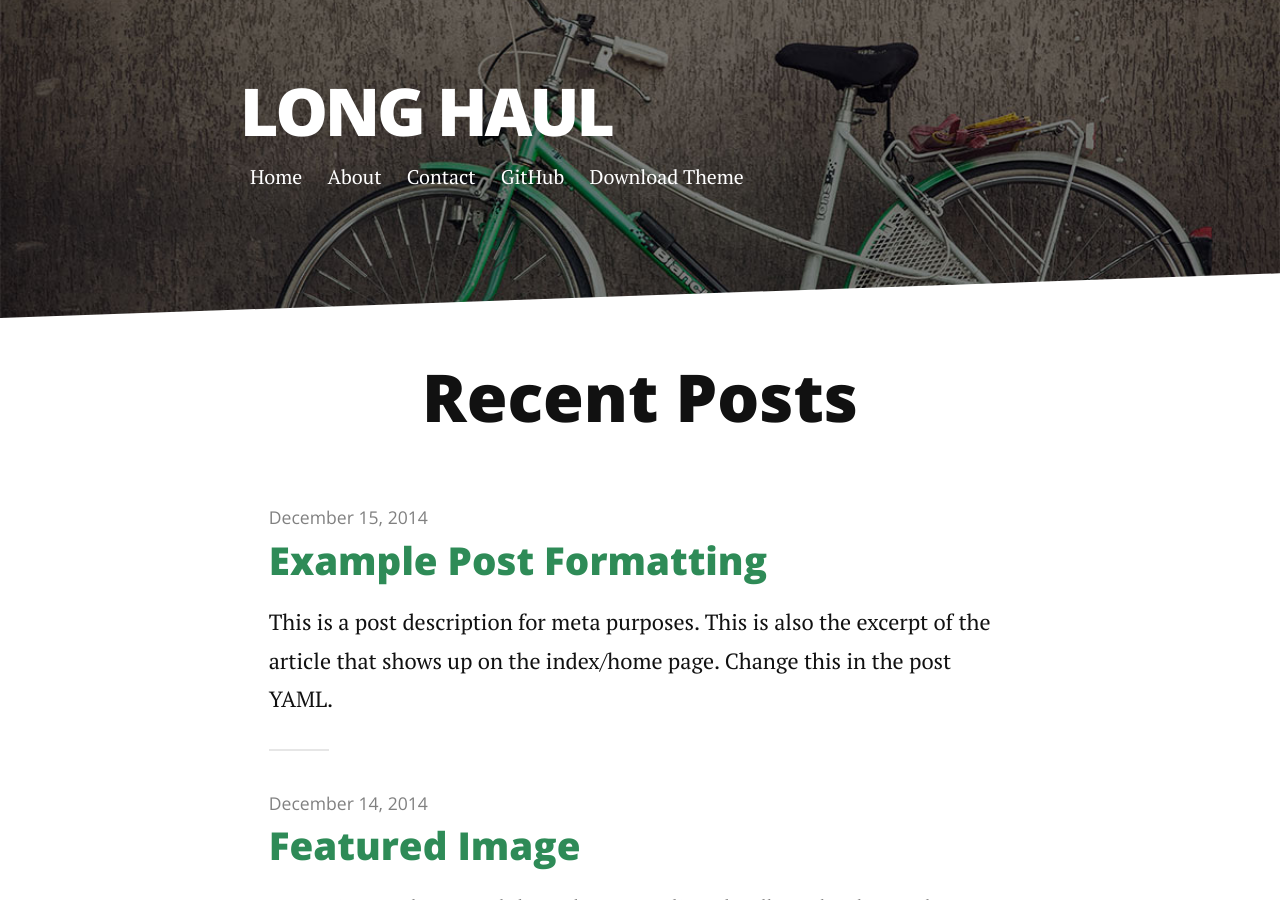
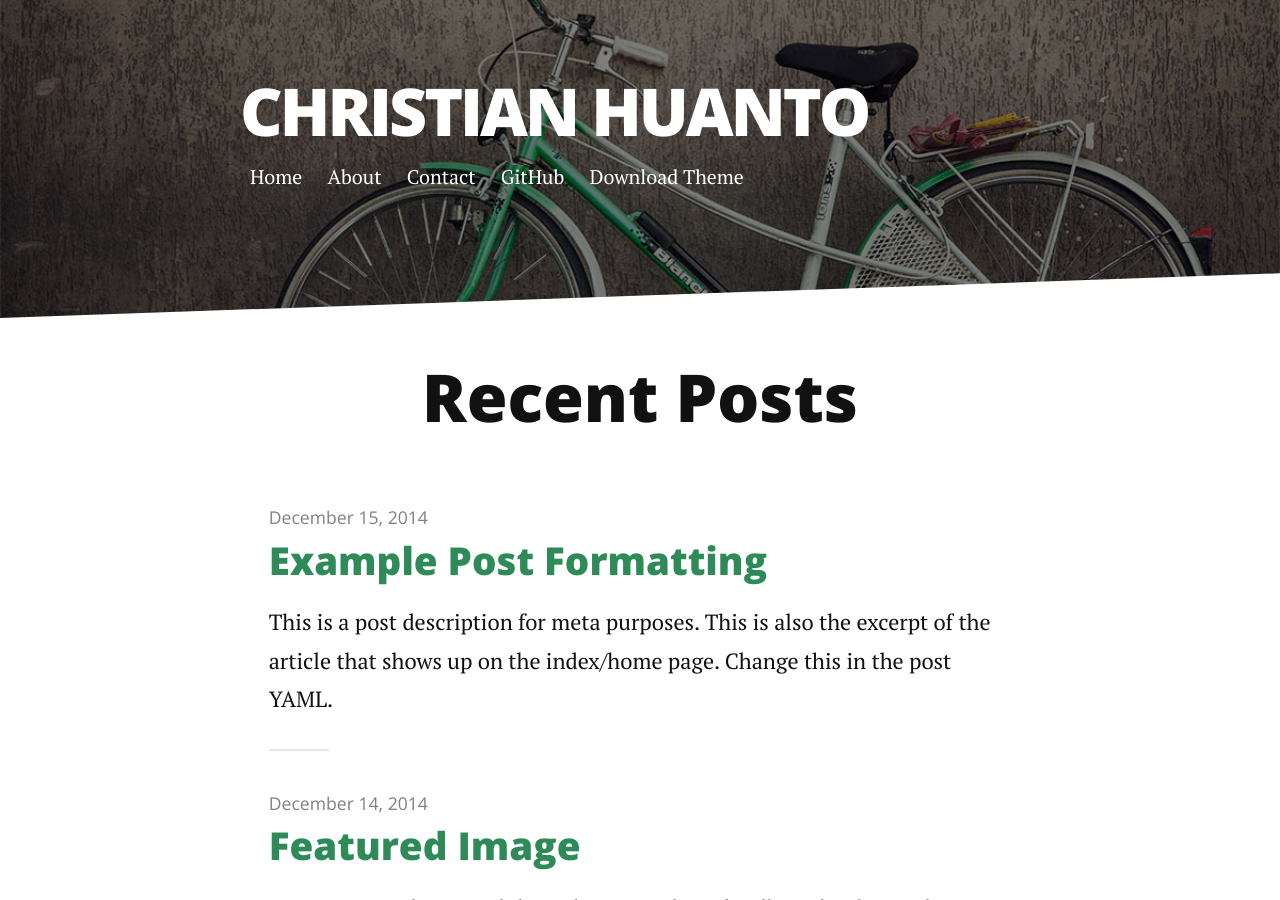
Before and after one commit to ChristianMHQ/web-page, a Jekyll site: the page built from index.html, in a window 1280 px wide and 900 px high. Built offline with Jekyll 4.4.1, drawn with Linux system fonts in a browser that asks for light colours; nearby versions of some CDN libraries; the list of posts is cut into pages by our own code.

Commit message:
Update _config.yml

```diff
--- a/_config.yml
+++ b/_config.yml
@@ -1,4 +1,4 @@
-title: Long Haul
+title: Christian Huanto
 description: Long Form Jekyll theme built with SASS
 
 url: https://long-haul.netlify.app
```
